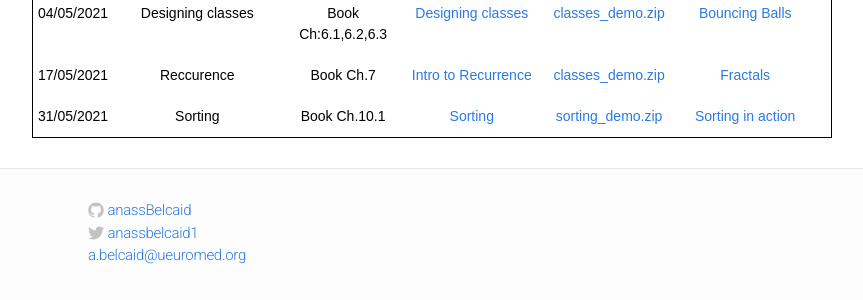
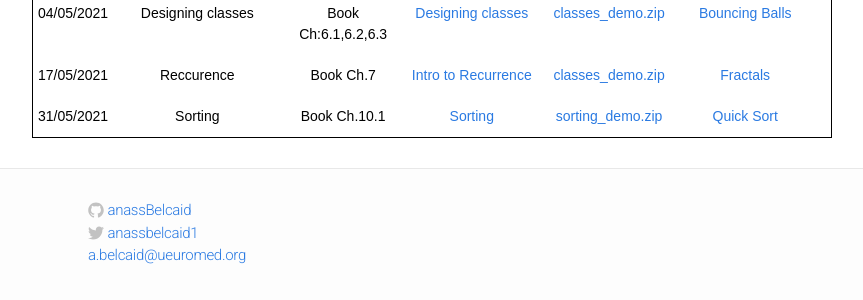
Before and after one commit to anassBelcaid/CS221, a Jekyll site: the page built from index.html, in a window 1280 px wide. Shown: the part 1453-1753 px from the top of the page, without its empty margins (208-1071 px from the left). Built offline with Jekyll 4.4.1, drawn with Linux system fonts in a browser that asks for light colours.

Commit message:
Sorting demo

```diff
--- a/index.html
+++ b/index.html
@@ -257,11 +257,10 @@
             Sorting</a></td>
     <td class="tg-c3ow">
 
-<a href="{{ site.url }}{{ site.baseurl }}/part3/sorting_demo.zip"> sorting_demo.zip</a>
+<a href="{{ site.url }}{{ site.baseurl }}/part3/sorting.zip"> sorting_demo.zip</a>
     </td>
     <td class="tg-c3ow">
-<a href="{{ site.url }}{{ site.baseurl }}/assSorting/">Sorting in action</a>
-    </td>
+<a href="{{ site.url }}{{ site.baseurl }}/quicksort/">Quick Sort</td>
     <td class="tg-c3ow"></td>
     <td class="tg-c3ow"></td>
   </tr>
```
Also changed, not shown: 1 other file.
